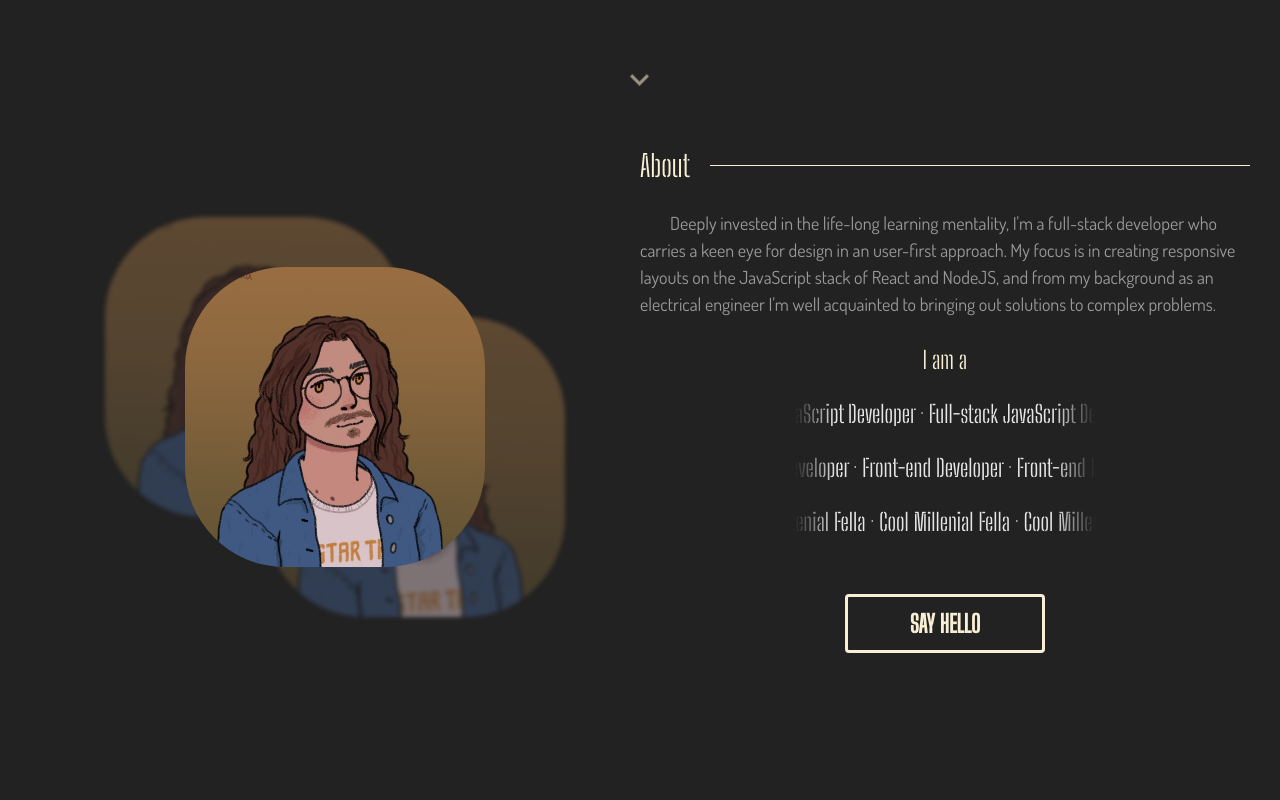
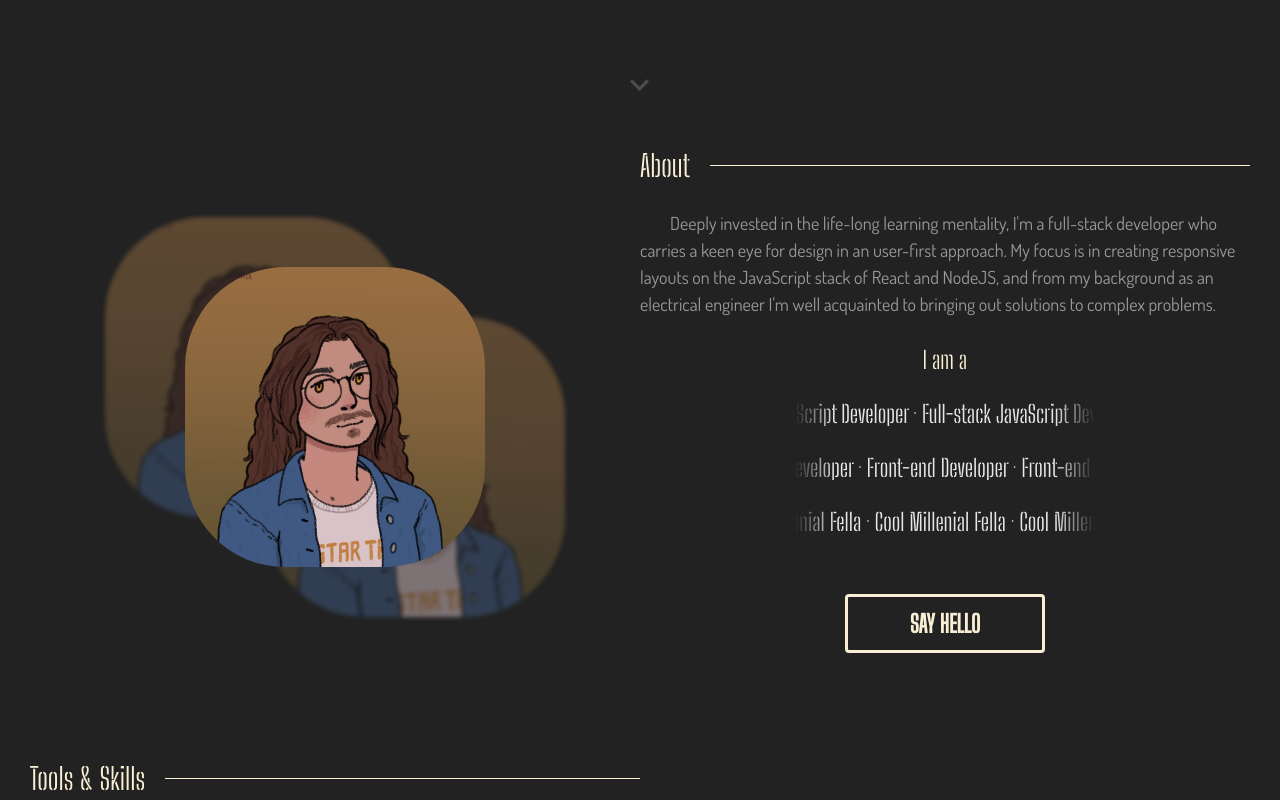
Before and after one commit to pklepa/portfolio, a Next.js app: page / in a window 1280 px wide. Shown: the part 680-1480 px from the top of the page. Built offline with nearby package versions, Linux system fonts and the light colour scheme.

Commit message:
Add skills section and fix sectionHeader order

```diff
--- /dev/null
+++ b/src/components/SkillsSection.tsx
@@ -0,0 +1,17 @@
+import React, { ReactElement } from 'react';
+
+import styles from '../styles/components/SkillsSection.module.scss';
+
+import SectionHeader from './SectionHeader';
+
+interface Props {}
+
+function SkillsSection({}: Props): ReactElement {
+  return (
+    <section className={styles.container}>
+      <SectionHeader title="Tools & Skills" alignRight={false} />
+    </section>
+  );
+}
+
+export default SkillsSection;
--- a/src/pages/index.tsx
+++ b/src/pages/index.tsx
@@ -4,6 +4,7 @@ import styles from '../styles/pages/Home.module.scss';
 
 import HeroSection from '../components/HeroSection';
 import AboutSection from '../components/AboutSection';
+import SkillsSection from '../components/SkillsSection';
 
 export default function Home() {
   return (
@@ -17,6 +18,7 @@ export default function Home() {
         <main>
           <HeroSection />
           <AboutSection />
+          <SkillsSection />
         </main>
       </div>
     </>
--- a/src/styles/components/AboutSection.module.scss
+++ b/src/styles/components/AboutSection.module.scss
@@ -5,7 +5,6 @@
 
   padding: 30px 30px;
   width: 100%;
-  min-height: 100vh;
 }
 
 .grid {
--- a/src/styles/components/SectionHeader.module.scss
+++ b/src/styles/components/SectionHeader.module.scss
@@ -12,6 +12,7 @@
 
     .emptySpace {
       display: block;
+      order: 1;
     }
   }
 }
--- /dev/null
+++ b/src/styles/components/SkillsSection.module.scss
@@ -0,0 +1,10 @@
+.container {
+  display: flex;
+  flex-direction: column;
+  align-items: center;
+
+  width: 100%;
+  min-height: 100vh;
+  padding: 30px 30px;
+  margin-top: 50px;
+}
```
